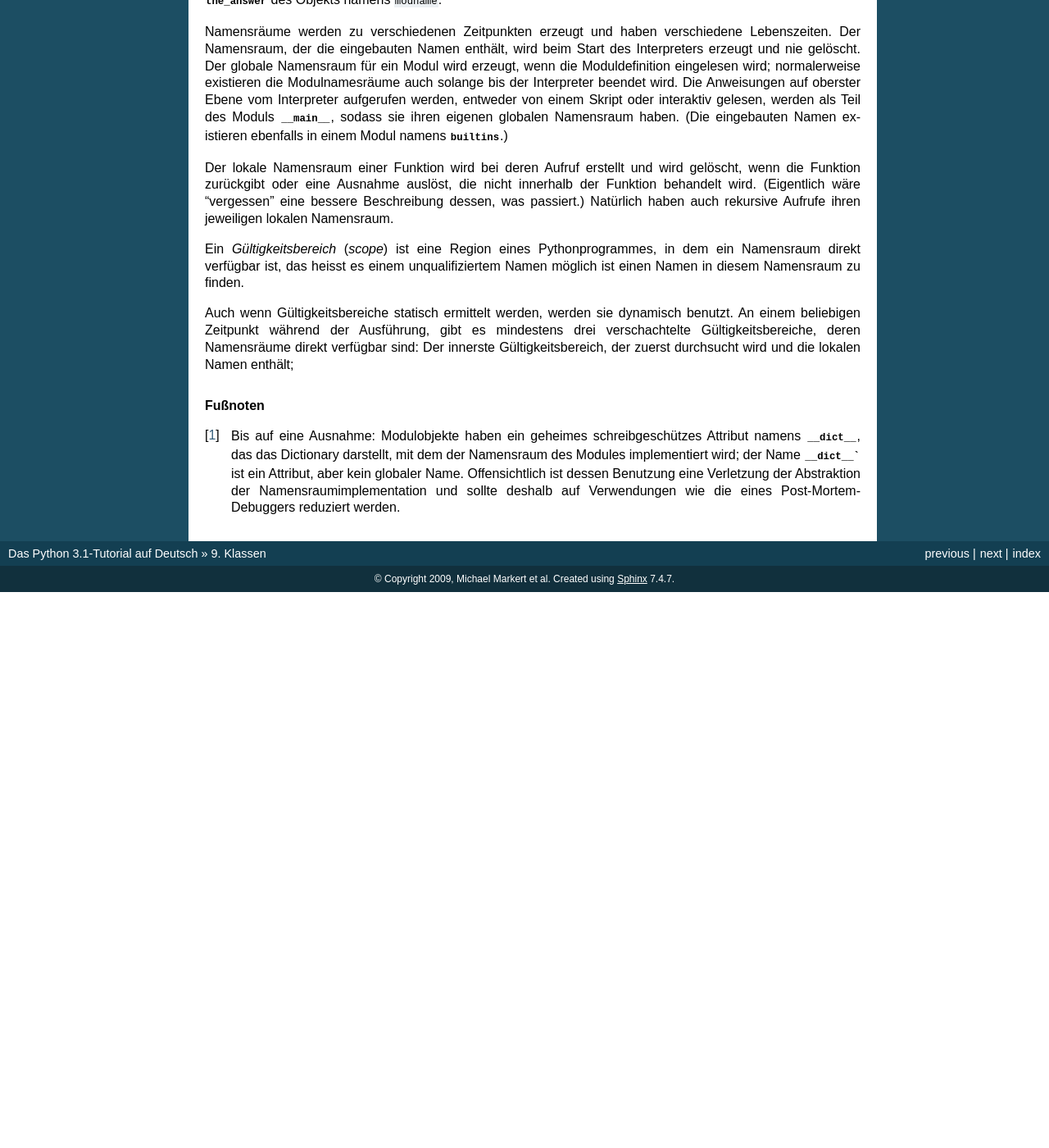
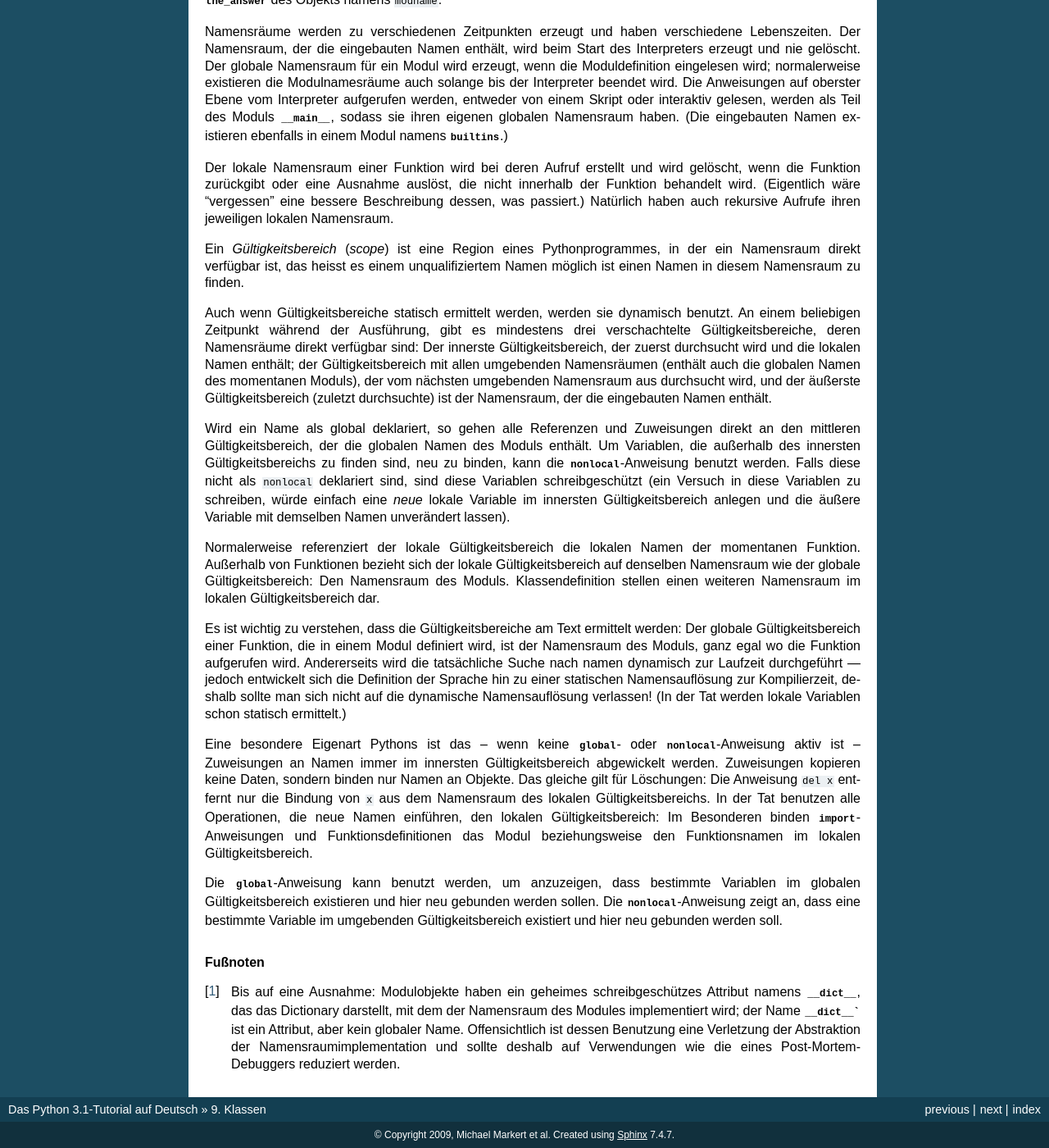
Before and after one commit to cofi/py-tutorial-de, a Sphinx documentation site: the page built from source/classes.rst, in a window 1280 px wide and 1400 px high, scrolled down 1458 px. Shown: the whole window at 82% size. Built offline with Sphinx 7.4.7, drawn with Linux system fonts in a browser that asks for light colours; before the commit the page ends 2180 px from its top, so only the background shows below that.

Commit message:
Translated section 9.2 (Issue #52)

```diff
--- a/dictionary.txt
+++ b/dictionary.txt
@@ -2,3 +2,6 @@ expression : Ausdruck
 namespace : Namensraum
 scope : Gültigkeitsbereich
 statement : Anweisung
+assignment : Zuweisung
+mutable : veränderbar
+immutable : unveränderbar
--- a/source/classes.rst
+++ b/source/classes.rst
@@ -116,14 +116,60 @@ Beschreibung dessen, was passiert.) Natürlich haben auch rekursive Aufrufe ihre
 jeweiligen lokalen Namensraum.
 
 Ein *Gültigkeitsbereich* (*scope*) ist eine Region eines Pythonprogrammes, in
-dem ein Namensraum direkt verfügbar ist, das heisst es einem unqualifiziertem
+der ein Namensraum direkt verfügbar ist, das heisst es einem unqualifiziertem
 Namen möglich ist einen Namen in diesem Namensraum zu finden.
 
+.. NOTICE: Abweichung zum Original, da das hier Schwachsinn enthält
 Auch wenn Gültigkeitsbereiche statisch ermittelt werden, werden sie dynamisch
 benutzt. An einem beliebigen Zeitpunkt während der Ausführung, gibt es
 mindestens drei verschachtelte Gültigkeitsbereiche, deren Namensräume direkt
 verfügbar sind: Der innerste Gültigkeitsbereich, der zuerst durchsucht wird und
-die lokalen Namen enthält;
+die lokalen Namen enthält; der Gültigkeitsbereich mit allen umgebenden
+Namensräumen (enthält auch die globalen Namen des momentanen Moduls), der vom
+nächsten umgebenden Namensraum aus durchsucht wird, und der äußerste
+Gültigkeitsbereich (zuletzt durchsuchte) ist der Namensraum, der die eingebauten
+Namen enthält.
+
+Wird ein Name als global deklariert, so gehen alle Referenzen und Zuweisungen
+direkt an den mittleren Gültigkeitsbereich, der die globalen Namen des Moduls
+enthält. Um Variablen, die außerhalb des innersten Gültigkeitsbereichs zu finden
+sind, neu zu binden, kann die :keyword:`nonlocal`-Anweisung benutzt werden.
+Falls diese nicht als ``nonlocal`` deklariert sind, sind diese Variablen
+schreibgeschützt (ein Versuch in diese Variablen zu schreiben, würde einfach
+eine *neue* lokale Variable im innersten Gültigkeitsbereich anlegen und die
+äußere Variable mit demselben Namen unverändert lassen).
+
+Normalerweise referenziert der lokale Gültigkeitsbereich die lokalen Namen der
+momentanen Funktion. Außerhalb von Funktionen bezieht sich der lokale
+Gültigkeitsbereich auf denselben Namensraum wie der globale Gültigkeitsbereich:
+Den Namensraum des Moduls. Klassendefinition stellen einen weiteren
+Namensraum im lokalen Gültigkeitsbereich dar.
+
+Es ist wichtig zu verstehen, dass die Gültigkeitsbereiche am Text ermittelt
+werden: Der globale Gültigkeitsbereich einer Funktion, die in einem Modul
+definiert wird, ist der Namensraum des Moduls, ganz egal wo die Funktion
+aufgerufen wird. Andererseits wird die tatsächliche Suche nach namen dynamisch
+zur Laufzeit durchgeführt --- jedoch entwickelt sich die Definition der Sprache
+hin zu einer statischen Namensauflösung zur Kompilierzeit, deshalb sollte man
+sich nicht auf die dynamische Namensauflösung verlassen! (In der Tat werden
+lokale Variablen schon statisch ermittelt.)
+
+Eine besondere Eigenart Pythons ist das -- wenn keine :keyword:`global`- oder
+:keyword:`nonlocal`-Anweisung aktiv ist -- Zuweisungen an Namen immer im
+innersten Gültigkeitsbereich abgewickelt werden. Zuweisungen kopieren keine
+Daten, sondern binden nur Namen an Objekte. Das gleiche gilt für Löschungen: Die
+Anweisung ``del x`` entfernt nur die Bindung von ``x`` aus dem Namensraum des
+lokalen Gültigkeitsbereichs. In der Tat benutzen alle Operationen, die neue
+Namen einführen, den lokalen Gültigkeitsbereich: Im Besonderen binden
+:keyword:`import`-Anweisungen und Funktionsdefinitionen das Modul
+beziehungsweise den Funktionsnamen im lokalen Gültigkeitsbereich.
+
+Die :keyword:`global`-Anweisung kann benutzt werden, um anzuzeigen, dass
+bestimmte Variablen im globalen Gültigkeitsbereich existieren und hier
+neu gebunden werden sollen. Die :keyword:`nonlocal`-Anweisung zeigt an, dass
+eine bestimmte Variable im umgebenden Gültigkeitsbereich existiert und hier
+neu gebunden werden soll.
+
 
 .. rubric:: Fußnoten
 
```
